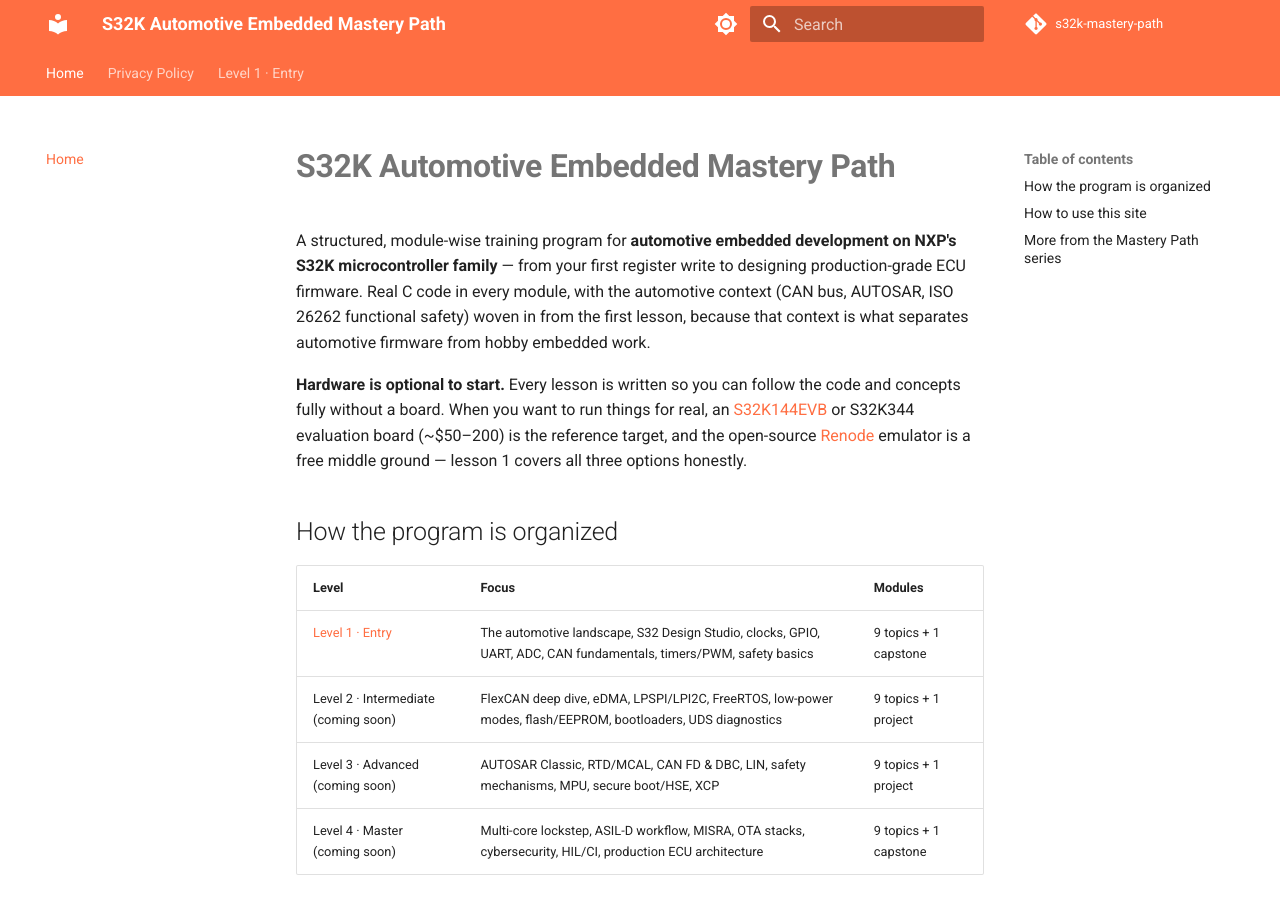
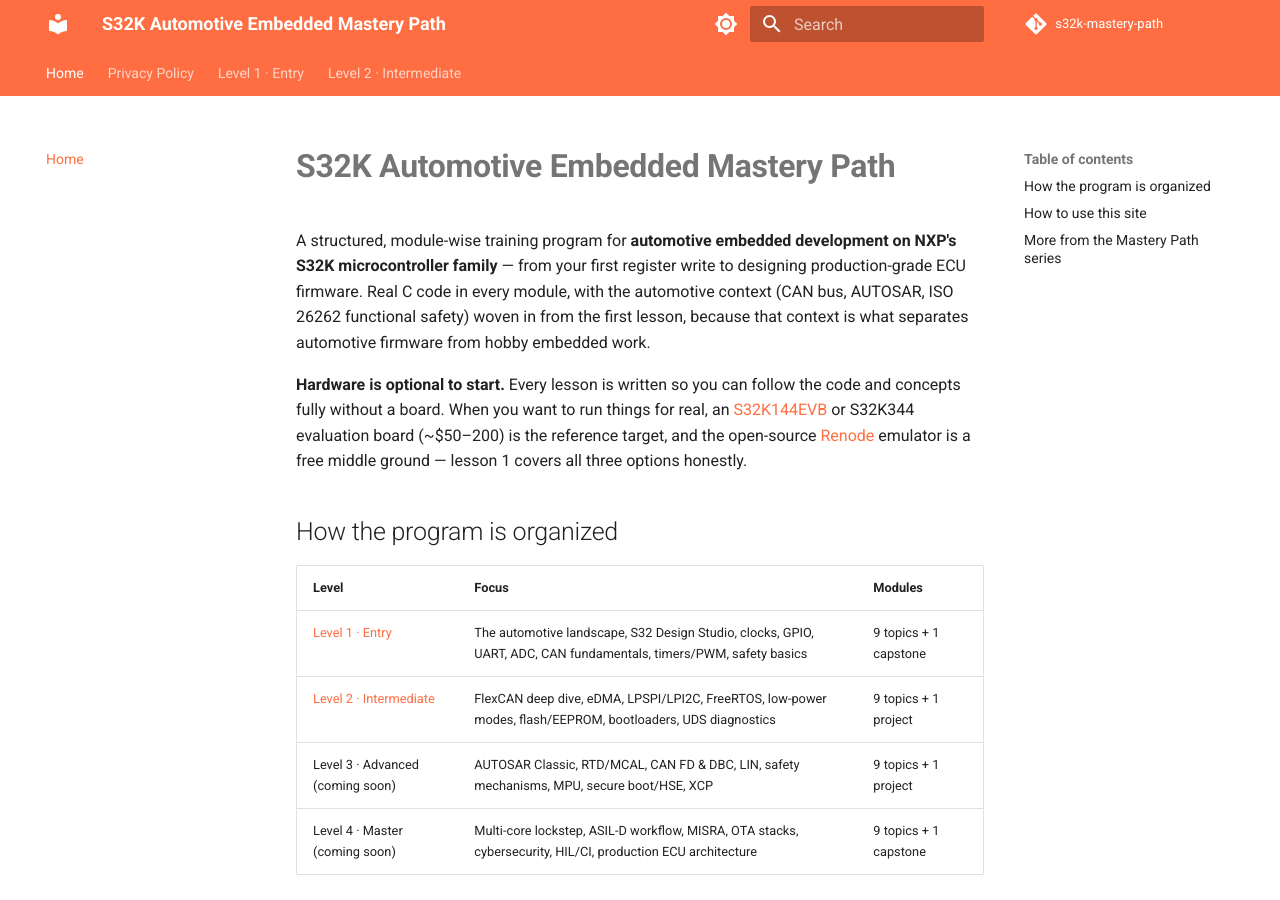
Before and after one commit to SIGILIPELLI/s32k-mastery-path, an MkDocs documentation site: the page built from docs/index.md, in a window 1280 px wide and 900 px high. Built offline with MkDocs 1.6.1 and Material for MkDocs 9.7.7, drawn with Linux system fonts in a browser that asks for light colours; comment, search, counter and statistics services are not loaded; part of the change alters nothing that is shown.

Commit message:
Restore finished level(s) to nav/sitemap/homepage
Real content is now written for this level; lifting the interim
AdSense thin-content exclusion put in place while it was still stubs.

Co-Authored-By: Claude Opus 5 <noreply@anthropic.com>

```diff
--- a/docs/index.md
+++ b/docs/index.md
@@ -24,7 +24,7 @@ lesson 1 covers all three options honestly.
 | Level | Focus | Modules |
 |-------|-------|---------|
 | [Level 1 · Entry](level-1/index.md) | The automotive landscape, S32 Design Studio, clocks, GPIO, UART, ADC, CAN fundamentals, timers/PWM, safety basics | 9 topics + 1 capstone |
-| Level 2 · Intermediate (coming soon) | FlexCAN deep dive, eDMA, LPSPI/LPI2C, FreeRTOS, low-power modes, flash/EEPROM, bootloaders, UDS diagnostics | 9 topics + 1 project |
+| [Level 2 · Intermediate](level-2/index.md) | FlexCAN deep dive, eDMA, LPSPI/LPI2C, FreeRTOS, low-power modes, flash/EEPROM, bootloaders, UDS diagnostics | 9 topics + 1 project |
 | Level 3 · Advanced (coming soon) | AUTOSAR Classic, RTD/MCAL, CAN FD & DBC, LIN, safety mechanisms, MPU, secure boot/HSE, XCP | 9 topics + 1 project |
 | Level 4 · Master (coming soon) | Multi-core lockstep, ASIL-D workflow, MISRA, OTA stacks, cybersecurity, HIL/CI, production ECU architecture | 9 topics + 1 capstone |
 
--- a/mkdocs.yml
+++ b/mkdocs.yml
@@ -62,8 +62,19 @@ nav:
       - "08 · Timers & PWM": level-1/08-timers-pwm.md
       - "09 · Safety & Robustness Basics": level-1/09-safety-robustness.md
       - "10 · Capstone — CAN Sensor Node": level-1/10-capstone-can-sensor-node.md
+  - "Level 2 · Intermediate":
+      - Overview: level-2/index.md
+      - "FlexCAN Deep Dive — Mailboxes & Filtering": level-2/01-flexcan-deep-dive.md
+      - "eDMA — Direct Memory Access": level-2/02-edma.md
+      - "LPSPI & LPI2C — Off-Chip Peripherals": level-2/03-lpspi-lpi2c.md
+      - "FreeRTOS on S32K": level-2/04-freertos-s32k.md
+      - "Low-Power Modes & Wakeup Sources": level-2/05-low-power-modes.md
+      - "Flash, FlexNVM & EEPROM Emulation": level-2/06-flash-flexnvm-eeprom.md
+      - "S32K1 to S32K3 Migration": level-2/07-s32k1-to-s32k3.md
+      - "Bootloader Basics & Reprogramming": level-2/08-bootloader-basics.md
+      - "UDS Diagnostics Intro (ISO 14229)": level-2/09-uds-diagnostics.md
+      - "Project — Multi-Node CAN Network": level-2/10-project-multi-node-can.md
 # --- auto-pruned stub levels (see AdSense low-value-content fix) ---
 exclude_docs: |
-  level-2/*.md
   level-3/*.md
   level-4/*.md
```
